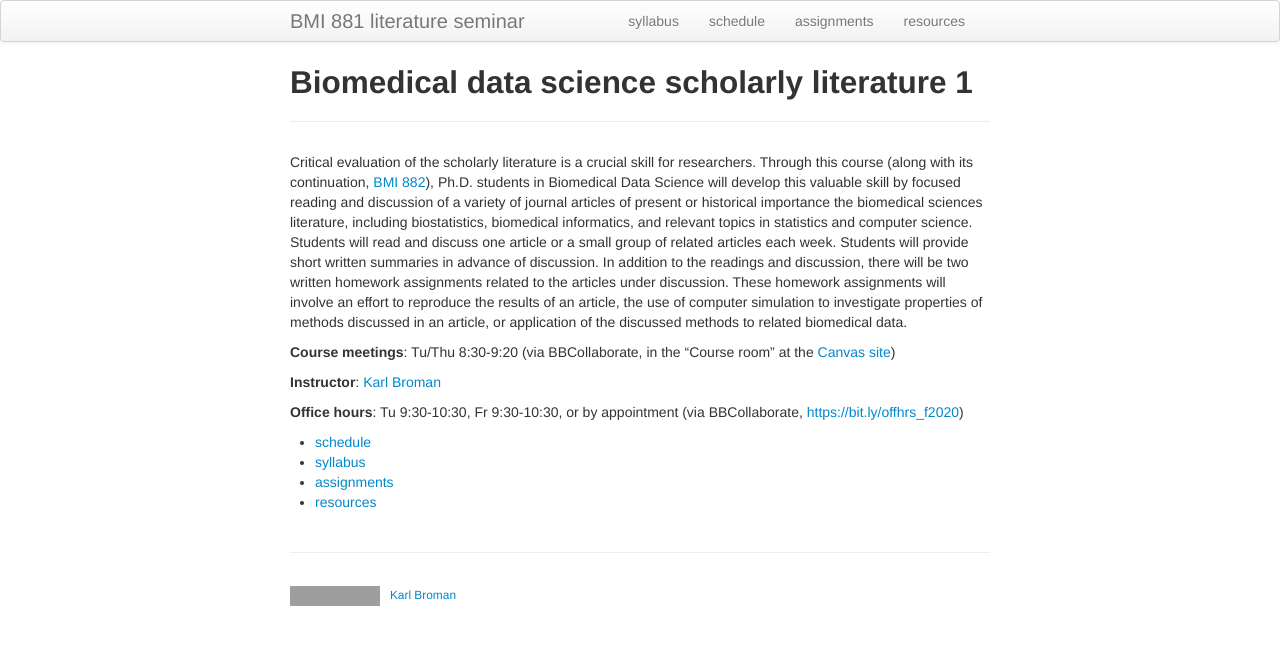
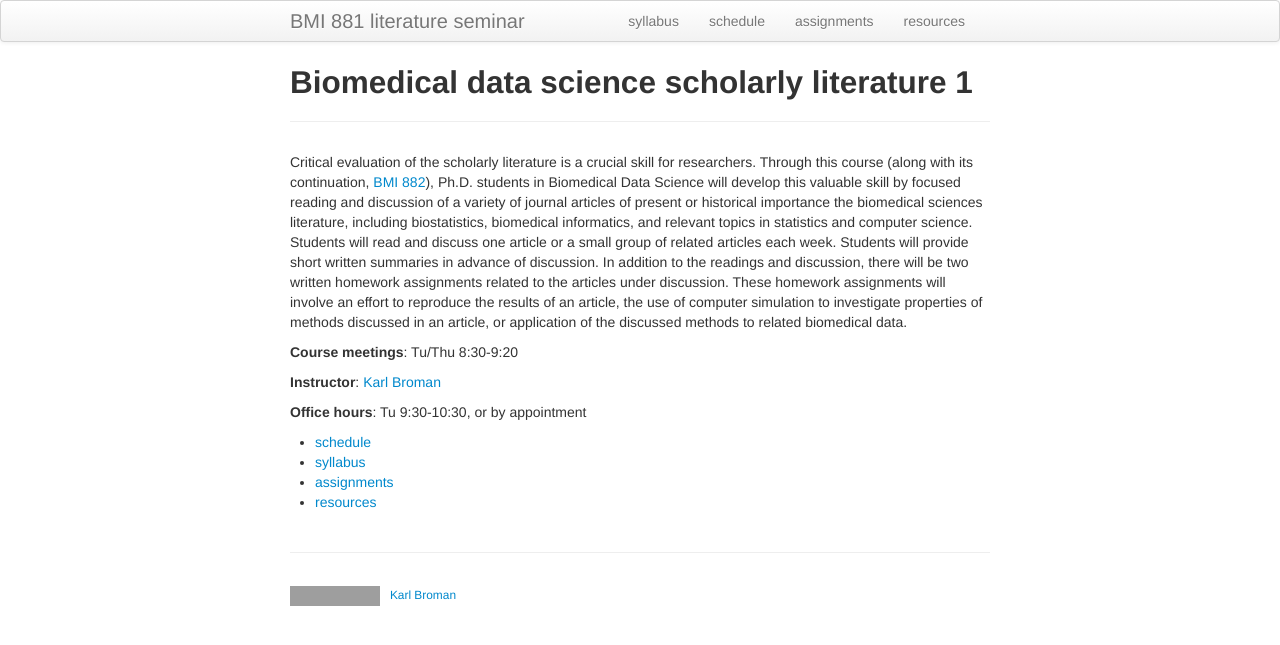
Before and after one commit to kbroman/BMI881_fall2022, a Jekyll site: the page built from index.md, in a window 1280 px wide. Shown: the top 645 px of the page. Built offline with Jekyll 4.4.1, drawn with Linux system fonts in a browser that asks for light colours; grey boxes are pictures that could not be loaded.

Commit message:
office hours Tu 9:30

```diff
--- a/index.md
+++ b/index.md
@@ -21,13 +21,11 @@ of computer simulation to investigate properties of methods discussed
 in an article, or application of the discussed methods to related
 biomedical data.
 
-**Course meetings**: Tu/Thu 8:30-9:20 (via BBCollaborate, in the
-"Course room" at the [Canvas site](https://canvas.wisc.edu))
+**Course meetings**: Tu/Thu 8:30-9:20
 
 **Instructor**: [Karl Broman](https://kbroman.org)
 
-**Office hours**: Tu 9:30-10:30, Fr 9:30-10:30, or by appointment
-(via BBCollaborate, <https://bit.ly/offhrs_f2020>)
+**Office hours**: Tu 9:30-10:30, or by appointment
 
 - [schedule](schedule.html)
 - [syllabus](syllabus.html)
```
Also changed, not shown: syllabus.md (+3 -4 lines).
